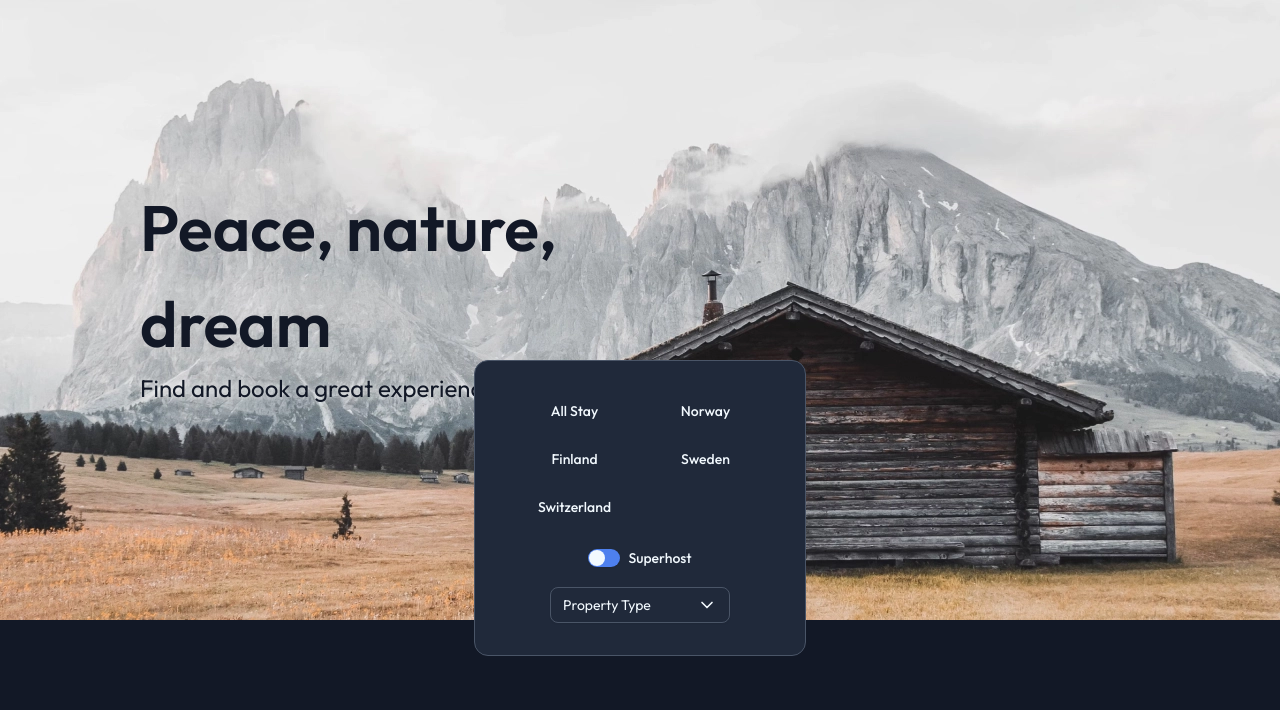
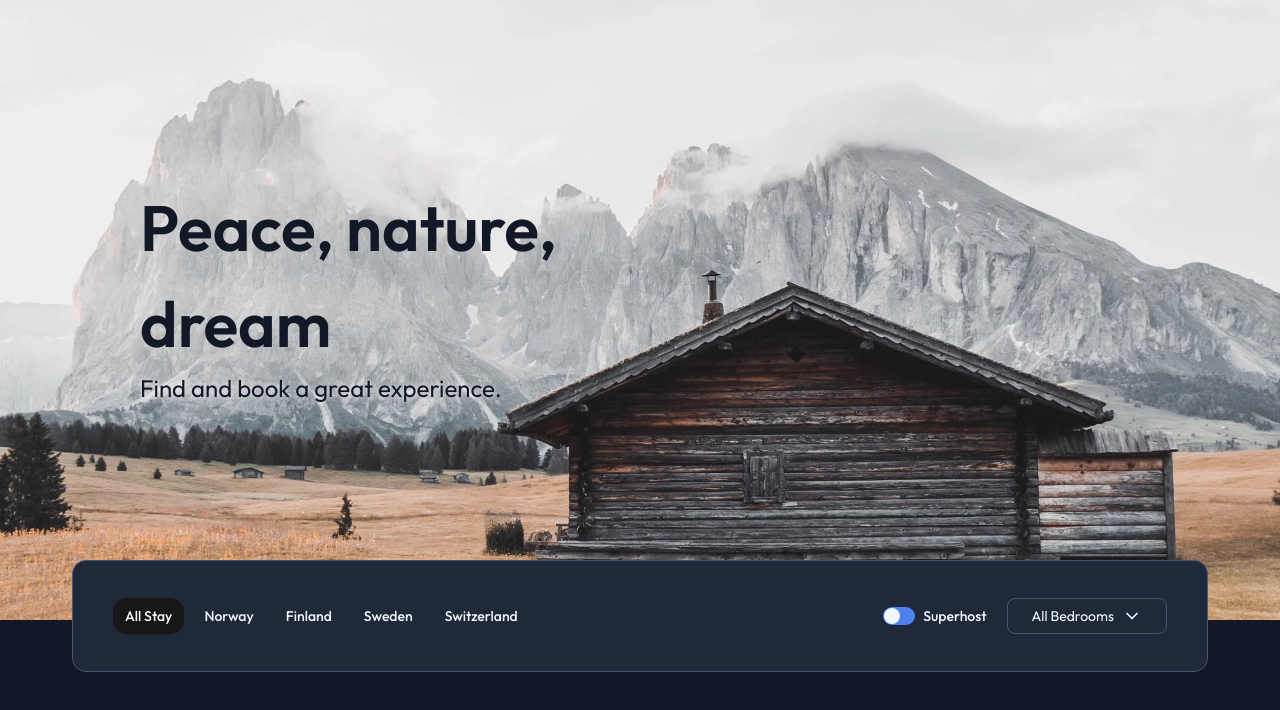
Before and after one commit to rockethelll/property-list, a React (Vite) app: page / in a window 1280 px wide. Shown: the top 710 px of the page. Built offline with nearby package versions, Linux system fonts and the light colour scheme; no server answers.

Commit message:
refactor App and FiltersComponent to integrate property filtering logic; update useFetch to remove filters parameter; enhance CSS for better layout and scrollbar styling; improve button variant handling in UI components

```diff
--- a/src/App.tsx
+++ b/src/App.tsx
@@ -1,16 +1,29 @@
 import HeroPattern from './components/HeroPattern';
-// import { useFetch } from './hooks/useFetch';
-// import { usePropertyStore } from './state/propertyStore';
+import { Property, useFetch } from './hooks/useFetch';
+import { usePropertyStore } from './state/propertyStore';
 import FiltersComponent from './components/FiltersComponent';
 
 function App() {
-  // const { filters } = usePropertyStore();
-  // const { data, isLoading, error } = useFetch(filters);
+  const { filterProperties } = usePropertyStore();
+  const { data } = useFetch();
+
+  const filteredProperties = data ? filterProperties(data) : [];
+
   return (
     <main className='relative flex flex-col items-center min-h-screen bg-background text-foreground'>
       <HeroPattern />
       <FiltersComponent />
-      {/* <section className='relative mx-auto max-w-[1136px] w-full bg-blue-200'>qsdfqs</section> */}
+      <section className='relative mx-auto max-w-[1136px] w-70% mt-40'>
+        {filteredProperties.map((property: Property) => (
+          <div key={property.id}>
+            <h2>Title: {property.title}</h2>
+            <p>Location: {property.location}</p>
+            <p>Bedrooms: {property.capacity.bedroom}</p>
+            <p>Superhost: {property.superhost ? 'Superhost' : 'Not Superhost'}</p>
+            <hr />
+          </div>
+        ))}
+      </section>
     </main>
   );
 }
--- a/src/components/FiltersComponent.tsx
+++ b/src/components/FiltersComponent.tsx
@@ -11,33 +11,44 @@ import { Switch } from './ui/switch';
 import { Label } from './ui/label';
 import { Button } from './ui/button';
 import { filtersButtons } from '@/constants/filters';
+import { usePropertyStore } from '@/state/propertyStore';
 
 const FiltersComponent = () => {
+  const {
+    isSuperhost,
+    setIsSuperhost,
+    selectedLocation,
+    setSelectedLocation,
+    selectedBedroom,
+    setSelectedBedroom,
+  } = usePropertyStore();
+
   return (
-    <div className='absolute top-[360px] left-[50%] translate-x-[-50%] flex flex-col items-center justify-center px-10 py-8 border bg-superhost rounded-xl border-border-1'>
-      <div className='grid grid-cols-2 gap-3 w-[250px] mb-6 text-foreground'>
-        {filtersButtons.map(
-          (filterButton: { label: string; onClick: () => void }, index: number) => (
+    <section
+      aria-label='Property filters'
+      className='absolute top-[360px] lg:h-28 lg:top-[560px] left-[50%] translate-x-[-50%] flex lg:flex-row flex-col items-center justify-center px-10 py-8 border bg-superhost rounded-xl border-border-1 lg:max-w-[1136px] lg:w-[90%] z-10'
+    >
+      <div className='grid grid-cols-2 gap-3 w-full max-w-[250px] lg:max-w-none lg:mb-0 mb-6 text-foreground lg:flex lg:flex-row lg:gap-2 lg:flex-wrap'>
+        {filtersButtons.map((filterButton, index) => (
           <Button
             key={filterButton.label}
-              variant='ghost'
+            variant={selectedLocation === filterButton.location ? 'default' : 'ghost'}
             className={`px-3 py-2 cursor-pointer hover:bg-white/15 rounded-xl ${
-                index === filtersButtons.length - 1 ? 'col-span-2 sm:col-span-1' : ''
+              index === filtersButtons.length - 1 ? 'col-span-2' : ''
             }`}
-              onClick={filterButton.onClick}
+            onClick={() => setSelectedLocation(filterButton.location)}
           >
             {filterButton.label}
           </Button>
-          ),
-        )}
+        ))}
       </div>
-      <div className='flex items-center mb-5 space-x-2'>
-        <Switch id='superhost' />
+      <div className='flex items-center mb-5 space-x-2 lg:mb-0 lg:pr-5'>
+        <Switch id='superhost' checked={isSuperhost} onCheckedChange={setIsSuperhost} />
         <Label htmlFor='superhost'>Superhost</Label>
       </div>
-      <Select>
-        <SelectTrigger className='w-[180px]'>
-          <SelectValue placeholder='Property Type' />
+      <Select value={selectedBedroom} onValueChange={setSelectedBedroom}>
+        <SelectTrigger className='w-[180px] px-6'>
+          <SelectValue placeholder='Bedrooms' />
         </SelectTrigger>
         <SelectContent
           position='popper'
@@ -46,12 +57,13 @@ const FiltersComponent = () => {
         >
           <SelectGroup>
             <SelectLabel>Bedrooms</SelectLabel>
-            <SelectItem value='1'>1</SelectItem>
-            <SelectItem value='2'>2</SelectItem>
+            <SelectItem value='all'>All Bedrooms</SelectItem>
+            <SelectItem value='1'>1 Bedroom</SelectItem>
+            <SelectItem value='2'>2 Bedrooms</SelectItem>
           </SelectGroup>
         </SelectContent>
       </Select>
-    </div>
+    </section>
   );
 };
 
--- a/src/components/HeroPattern.tsx
+++ b/src/components/HeroPattern.tsx
@@ -10,7 +10,7 @@ const HeroPattern = () => {
         <img
           src={heroPatternMobile}
           alt='Hero Pattern'
-          className='w-full lg:h-[620px] h-[400px] object-cover sm:object-bottom md:object-center'
+          className='w-full lg:h-[620px] h-[400px] object-cover'
         />
       </picture>
       <div className='absolute top-[108px] lg:top-[180px] left-16 md:left-28 lg:left-[140px] '>
--- a/src/components/ui/button.tsx
+++ b/src/components/ui/button.tsx
@@ -15,7 +15,7 @@ const buttonVariants = cva(
         outline:
           'border bg-background shadow-xs hover:bg-accent hover:text-accent-foreground dark:bg-input/30 dark:border-input dark:hover:bg-input/50',
         secondary: 'bg-secondary text-secondary-foreground shadow-xs hover:bg-secondary/80',
-        ghost: 'hover:bg-accent hover:text-foreground dark:hover:bg-accent/50',
+        ghost: 'hover:bg-accent hover:text-foreground dark:hover:foreground',
         link: 'text-primary underline-offset-4 hover:underline',
       },
       size: {
--- a/src/constants/filters.ts
+++ b/src/constants/filters.ts
@@ -1,37 +1,27 @@
 type FilterButton = {
   label: string;
-  onClick: () => void;
+  location: 'All Stay' | 'Norway' | 'Finland' | 'Sweden' | 'Switzerland';
 };
 
 export const filtersButtons: FilterButton[] = [
   {
     label: 'All Stay',
-    onClick: () => {
-      console.log('clicked');
-    },
+    location: 'All Stay',
   },
   {
     label: 'Norway',
-    onClick: () => {
-      console.log('clicked Norway');
-    },
+    location: 'Norway',
   },
   {
     label: 'Finland',
-    onClick: () => {
-      console.log('clicked Finland');
-    },
+    location: 'Finland',
   },
   {
     label: 'Sweden',
-    onClick: () => {
-      console.log('clicked Sweden');
-    },
+    location: 'Sweden',
   },
   {
     label: 'Switzerland',
-    onClick: () => {
-      console.log('clicked Switzerland');
-    },
+    location: 'Switzerland',
   },
 ];
--- a/src/hooks/useFetch.ts
+++ b/src/hooks/useFetch.ts
@@ -19,26 +19,22 @@ export type Property = {
   };
   image: string;
 };
-const getProperties = async (filters?: string) => {
+
+const getProperties = async () => {
   if (USE_MOCK) return mockData;
 
   const response = await fetch(REAL_API_URL);
-  if (filters) {
-    const data = await response.json();
-    return data.filter((property: Property) => property.location.includes(filters));
-  }
-
   if (!response.ok) throw new Error('Failed to fetch data');
 
   return response.json();
 };
 
-export const useFetch = (filters?: string) => {
+export const useFetch = () => {
   const { data, isLoading, error } = useQuery({
-    queryKey: ['properties', filters],
-    queryFn: async () => getProperties(filters),
-    staleTime: Infinity, // Never re-fetch data
-    gcTime: Infinity, // Changed from cacheTime to gcTime
+    queryKey: ['properties'],
+    queryFn: getProperties,
+    staleTime: Infinity,
+    gcTime: Infinity,
   });
 
   return { data, isLoading, error };
--- a/src/index.css
+++ b/src/index.css
@@ -8,13 +8,13 @@
   --outfit: 'Outfit', sans-serif;
   --radius: 0.625rem;
   --background: #121826;
-  --foreground: #F2F9FE;
-  --star: #F6C768;
-  --border-1: #4A5567;
-  --blue-switch: #4E80EE;
-  --card-text: #D2D5DA;
-  --superhost: #20293A;
-  --card-hover: #20293AF2;
+  --foreground: #f2f9fe;
+  --star: #f6c768;
+  --border-1: #4a5567;
+  --blue-switch: #4e80ee;
+  --card-text: #d2d5da;
+  --superhost: #20293a;
+  --card-hover: #20293af2;
   --card: oklch(1 0 0);
   --card-foreground: oklch(0.145 0 0);
   --popover: oklch(1 0 0);
@@ -99,3 +99,27 @@
     @apply bg-background text-foreground font-outfit;
   }
 }
+
+html {
+  overflow-y: scroll;
+}
+
+* {
+  scrollbar-width: thin;
+  scrollbar-color: #888 transparent;
+}
+
+/* Chrome, Edge, and Safari */
+*::-webkit-scrollbar {
+  width: 8px;
+}
+
+*::-webkit-scrollbar-track {
+  background: transparent;
+}
+
+*::-webkit-scrollbar-thumb {
+  background-color: #888;
+  border-radius: 20px;
+  border: 2px solid transparent;
+}
--- a/src/state/propertyStore.tsx
+++ b/src/state/propertyStore.tsx
@@ -1,11 +1,39 @@
-import { create } from "zustand";
+import { create } from 'zustand';
+import { Property } from '@/hooks/useFetch';
+
+type Location = 'All Stay' | 'Norway' | 'Finland' | 'Sweden' | 'Switzerland';
+type Bedroom = 'all' | '1' | '2';
 
 type PropertyStore = {
-  filters?: string;
-  setFilters: (filters: string) => void;
+  isSuperhost: boolean;
+  setIsSuperhost: (value: boolean) => void;
+  selectedLocation: Location;
+  setSelectedLocation: (location: Location) => void;
+  selectedBedroom: Bedroom;
+  setSelectedBedroom: (bedroom: Bedroom) => void;
+  filterProperties: (properties: Property[]) => Property[];
 };
 
-export const usePropertyStore = create<PropertyStore>((set) => ({
-  filters: undefined,
-  setFilters: (filters) => set({ filters }),
+export const usePropertyStore = create<PropertyStore>((set, get) => ({
+  isSuperhost: false,
+  setIsSuperhost: (value) => {
+    set({ isSuperhost: value });
+  },
+  selectedLocation: 'All Stay',
+  setSelectedLocation: (location) => set({ selectedLocation: location }),
+  selectedBedroom: 'all',
+  setSelectedBedroom: (bedroom) => set({ selectedBedroom: bedroom }),
+  filterProperties: (properties) => {
+    const { selectedLocation, isSuperhost, selectedBedroom } = get();
+
+    return properties.filter((property) => {
+      const locationMatch =
+        selectedLocation === 'All Stay' || property.location === selectedLocation;
+      const superhostMatch = !isSuperhost || property.superhost;
+      const bedroomMatch =
+        selectedBedroom === 'all' || property.capacity.bedroom === Number(selectedBedroom);
+
+      return locationMatch && superhostMatch && bedroomMatch;
+    });
+  },
 }));
```
Lines whose indentation alone changed are shown as unchanged.
